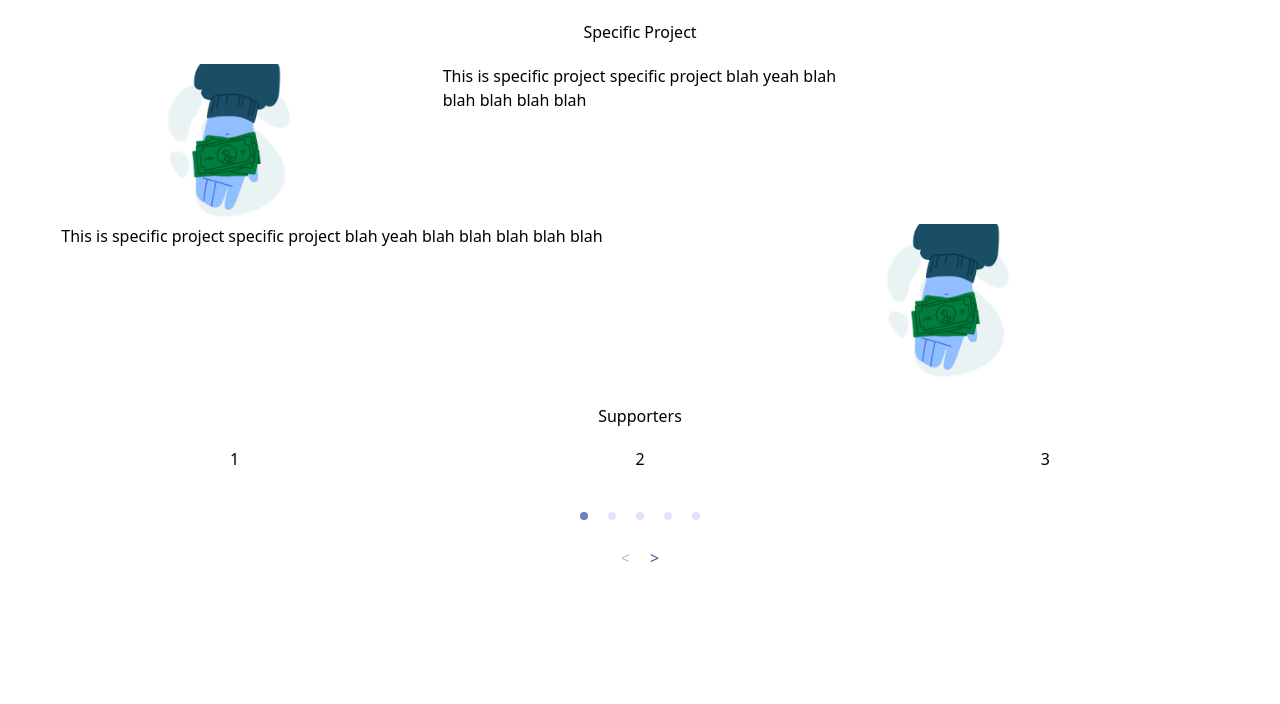
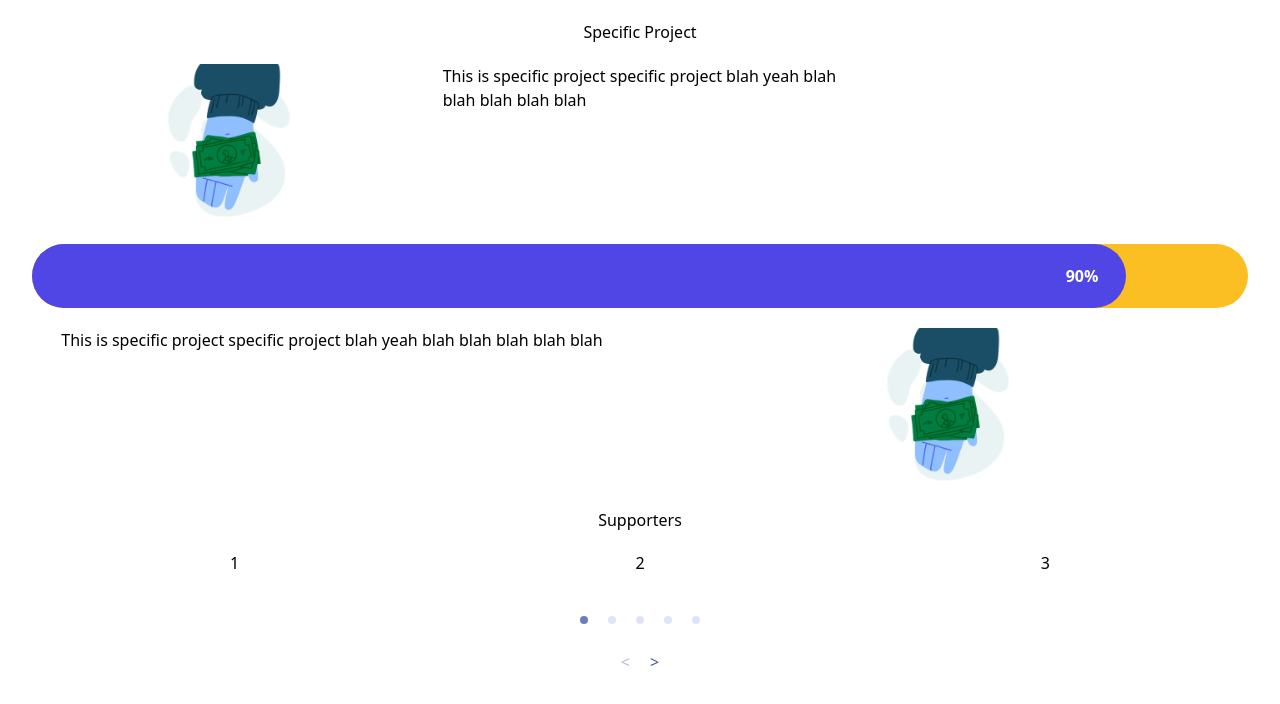
Before and after one commit to jrnesc/chariteazy, a React (Create React App) app in the folder frontend/: page /project in a window 1280 px wide. Shown: the top 704 px of the page. Built offline with nearby package versions, Linux system fonts and the light colour scheme.

Commit message:
adding progressBar component

```diff
--- /dev/null
+++ b/frontend/src/components/VoteProgressBar.jsx
@@ -0,0 +1,24 @@
+import React from 'react'
+
+const VoteProgressBar = (props) => {
+    const { completed } = props;
+
+    const insideBarStyle = {
+        width: `${completed}%`,
+    }
+
+    return (
+        <div class="bg-yellow-400 rounded-full m-5 mx-auto">
+            <div
+                class="h-full bg-indigo-600 rounded-full text-right py-5 px-7 relative"
+                style={insideBarStyle}
+            >
+                <span class="text-white font-bold">
+                    {`${completed}%`}
+                </span>
+            </div>
+        </div>
+    )
+}
+
+export default VoteProgressBar
--- a/frontend/src/pages/Project.jsx
+++ b/frontend/src/pages/Project.jsx
@@ -1,6 +1,7 @@
 import React from 'react'
 import AliceCarousel from 'react-alice-carousel';
 import 'react-alice-carousel/lib/alice-carousel.css';
+import VoteProgressBar from '../components/VoteProgressBar';
 
 const Project = () => {
 
@@ -20,22 +21,35 @@ const Project = () => {
         <div class="text-center">5</div>,
     ];
 
+    const testData = [
+        {completed: 90},
+    ]
+
     return (
         <div>
             <h1 class="text-center p-5">Specific Project</h1>
 
             <div class="grid gap-4 grid-cols-3 justify-items-center">
-                <div><img class="w-30 h-40" src="images/hands.png" /></div>
+                <div><img class="w-30 h-40" src="images/hands.png" alt="hands" /></div>
                 <div>
                     <h3>This is specific project specific project blah yeah blah blah blah blah blah</h3>
                 </div>
+            </div>
+
+            <div>
+                {testData.map((item, idx) => (
+                    <VoteProgressBar
+                        key={idx}
+                        completed={item.completed}
+                    />)
+                )}
             </div>
 
             <div class="grid gap-4 grid-cols-2 justify-items-center">
                 <div>
                     <h3>This is specific project specific project blah yeah blah blah blah blah blah</h3>
                 </div>
-                <div><img class="w-30 h-40" src="images/hands.png" /></div>
+                <div><img class="w-30 h-40" src="images/hands.png" alt="hands" /></div>
             </div>
 
 
```
